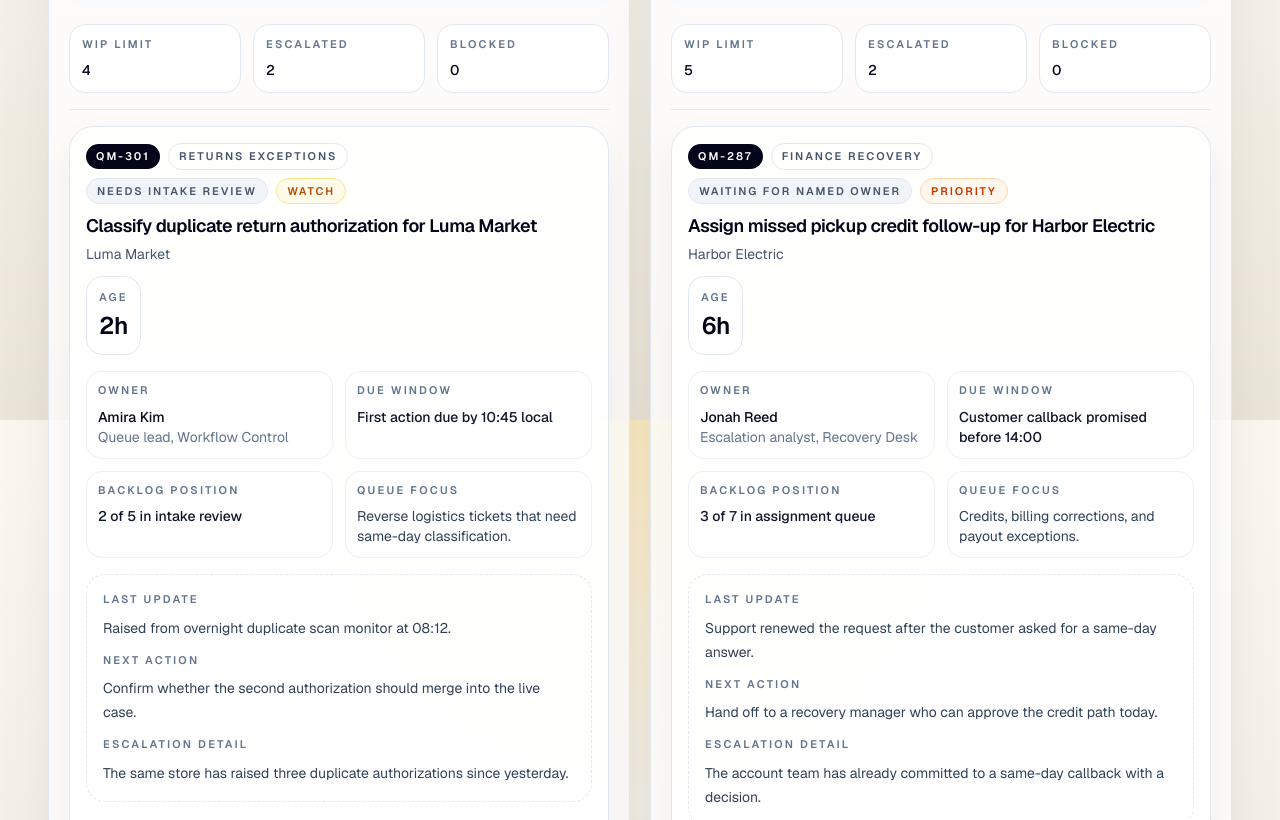
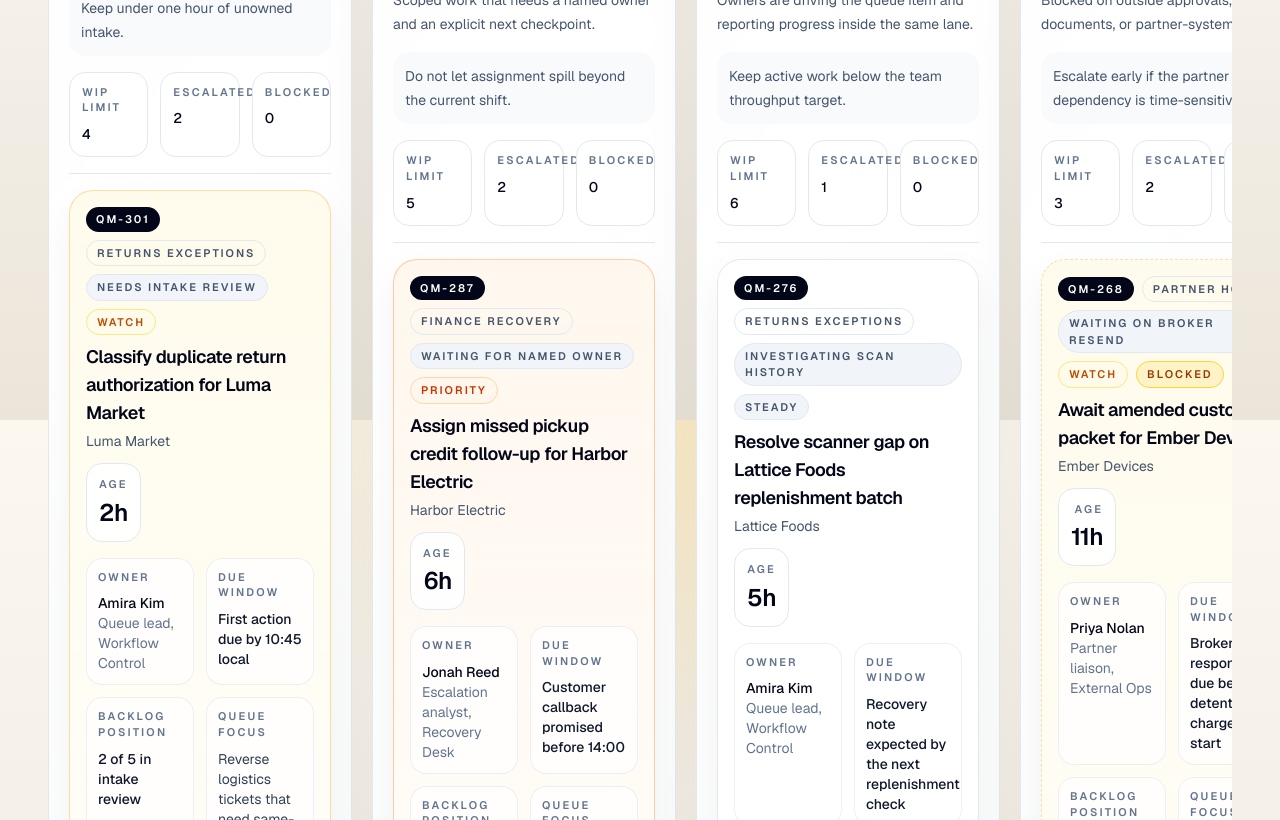
Before and after one commit to iamasx/api-test, a Next.js app: page /queue-monitor in a window 1280 px wide. Shown: the part 1980-2800 px from the top of the page. Built offline with nearby package versions, Linux system fonts and the light colour scheme.

Commit message:
feat: style queue monitor workflow

```diff
--- a/src/app/queue-monitor/_components/escalation-detail.tsx
+++ b/src/app/queue-monitor/_components/escalation-detail.tsx
@@ -1,4 +1,5 @@
 import type { QueueMonitorCardView } from "./queue-card";
+import styles from "../queue-monitor.module.css";
 
 export function EscalationDetail({ view }: { view: QueueMonitorCardView }) {
   const { item, queue, owner, escalation, column } = view;
@@ -6,9 +7,9 @@
   return (
     <aside
       aria-labelledby="queue-monitor-escalation-heading"
-      className="rounded-[1.9rem] border border-slate-200 bg-slate-950 p-6 text-white shadow-[0_26px_80px_rgba(15,23,42,0.22)] sm:p-7"
+      className={`rounded-[1.9rem] border border-slate-200 bg-slate-950 p-6 text-white shadow-[0_26px_80px_rgba(15,23,42,0.22)] sm:p-7 ${styles.detailPanel}`}
     >
-      <div className="space-y-6">
+      <div className={`space-y-6 ${styles.detailPanelContent}`}>
         <div className="space-y-3">
           <p className="text-[11px] font-semibold uppercase tracking-[0.26em] text-sky-200/82">
             Escalation detail
--- a/src/app/queue-monitor/_components/queue-card.tsx
+++ b/src/app/queue-monitor/_components/queue-card.tsx
@@ -5,6 +5,7 @@
   QueueMonitorOwner,
   QueueMonitorQueue,
 } from "../_data/queue-monitor-data";
+import styles from "../queue-monitor.module.css";
 
 export type QueueMonitorCardView = {
   item: QueueMonitorItem;
@@ -32,11 +33,13 @@
 
 export function QueueCard({ view }: { view: QueueMonitorCardView }) {
   const { item, queue, owner, escalation } = view;
+  const isPending =
+    item.columnId === "new-intake" || item.columnId === "ready-to-assign";
 
   return (
     <article
       aria-labelledby={`${item.id}-title`}
-      className={`rounded-[1.5rem] border p-4 shadow-[0_18px_40px_rgba(15,23,42,0.05)] ${
+      className={`rounded-[1.5rem] border p-4 shadow-[0_18px_40px_rgba(15,23,42,0.05)] ${styles.queueCard} ${
         item.blocked
           ? "border-amber-300 bg-amber-50/60"
           : escalation.id === "sla-risk"
@@ -45,6 +48,7 @@
       }`}
       data-blocked={item.blocked}
       data-escalation={escalation.id}
+      data-pending={isPending}
     >
       <div className="flex flex-wrap items-start justify-between gap-3">
         <div className="space-y-2">
@@ -171,7 +175,7 @@
         {item.tags.map((tag) => (
           <li
             key={tag}
-            className="rounded-full border border-slate-200 bg-white/90 px-3 py-1 text-xs font-medium text-slate-600"
+            className={`rounded-full border border-slate-200 bg-white/90 px-3 py-1 text-xs font-medium text-slate-600 ${styles.tag}`}
           >
             {tag}
           </li>
--- a/src/app/queue-monitor/_components/queue-column.tsx
+++ b/src/app/queue-monitor/_components/queue-column.tsx
@@ -1,4 +1,5 @@
 import type { QueueMonitorColumnDefinition } from "../_data/queue-monitor-data";
+import styles from "../queue-monitor.module.css";
 import { QueueCard, type QueueMonitorCardView } from "./queue-card";
 
 export function QueueColumn({
@@ -15,7 +16,7 @@
   return (
     <section
       aria-labelledby={headingId}
-      className="flex min-h-full flex-col rounded-[1.75rem] border border-slate-200 bg-white/78 p-5 shadow-[0_24px_60px_rgba(15,23,42,0.06)]"
+      className={`flex min-h-full flex-col rounded-[1.75rem] border border-slate-200 bg-white/78 p-5 shadow-[0_24px_60px_rgba(15,23,42,0.06)] ${styles.columnShell}`}
       data-column={column.id}
     >
       <div className="space-y-4 border-b border-slate-200 pb-4">
--- a/src/app/queue-monitor/page.tsx
+++ b/src/app/queue-monitor/page.tsx
@@ -12,6 +12,7 @@
   queueMonitorOwners,
   queueMonitorQueues,
 } from "./_data/queue-monitor-data";
+import styles from "./queue-monitor.module.css";
 
 export const metadata: Metadata = {
   title: "Queue Monitor",
@@ -111,9 +112,11 @@
 
   return (
     <main className="mx-auto flex w-full max-w-[98rem] flex-1 flex-col gap-8 px-6 py-10 sm:px-10 lg:px-12 lg:py-14">
-      <section className="overflow-hidden rounded-[2.25rem] border border-[var(--line)] bg-[var(--surface)] shadow-[0_28px_90px_rgba(15,23,42,0.08)]">
+      <section
+        className={`overflow-hidden rounded-[2.25rem] border border-[var(--line)] bg-[var(--surface)] shadow-[0_28px_90px_rgba(15,23,42,0.08)] ${styles.heroSurface}`}
+      >
         <div className="grid gap-8 px-6 py-8 sm:px-10 lg:grid-cols-[minmax(0,1.3fr)_minmax(18rem,0.85fr)] lg:px-12 lg:py-12">
-          <div className="space-y-6">
+          <div className={`space-y-6 ${styles.heroPanel}`}>
             <div className="flex flex-wrap items-center gap-3">
               <p className="rounded-full bg-sky-100 px-3 py-1 text-sm font-semibold uppercase tracking-[0.28em] text-sky-700">
                 Queue Monitor
@@ -154,7 +157,9 @@
             </div>
           </div>
 
-          <aside className="rounded-[1.85rem] border border-slate-200/80 bg-slate-950 p-6 text-white shadow-[0_24px_60px_rgba(15,23,42,0.16)]">
+          <aside
+            className={`rounded-[1.85rem] border border-slate-200/80 bg-slate-950 p-6 text-white shadow-[0_24px_60px_rgba(15,23,42,0.16)] ${styles.heroAside}`}
+          >
             <div className="space-y-5">
               <div>
                 <p className="text-[11px] font-semibold uppercase tracking-[0.24em] text-sky-200/78">
@@ -226,7 +231,7 @@
           {summaryMetrics.map((metric) => (
             <article
               key={metric.label}
-              className="rounded-[1.5rem] border border-slate-200 bg-white/82 p-5 shadow-[0_18px_45px_rgba(15,23,42,0.05)]"
+              className={`rounded-[1.5rem] border border-slate-200 bg-white/82 p-5 shadow-[0_18px_45px_rgba(15,23,42,0.05)] ${styles.metricCard}`}
               role="listitem"
             >
               <p className="text-[11px] font-semibold uppercase tracking-[0.2em] text-slate-500">
@@ -264,7 +269,8 @@
           {queueSummaries.map(({ queue, itemCount, blockedCount, highestEscalation }) => (
             <article
               key={queue.id}
-              className="rounded-[1.5rem] border border-slate-200 bg-white/82 p-5 shadow-[0_18px_45px_rgba(15,23,42,0.05)]"
+              className={`rounded-[1.5rem] border border-slate-200 bg-white/82 p-5 shadow-[0_18px_45px_rgba(15,23,42,0.05)] ${styles.queueSummaryCard}`}
+              data-escalation={highestEscalation.id}
               role="listitem"
             >
               <p className="text-[11px] font-semibold uppercase tracking-[0.24em] text-slate-500">
@@ -320,16 +326,20 @@
           </p>
         </div>
 
-        <div className="grid gap-6 2xl:grid-cols-[minmax(0,1.6fr)_minmax(22rem,0.9fr)]">
-          <div id="queue-monitor-columns" className="grid gap-5 xl:grid-cols-2">
-            {columnViews.map(({ column, items }) => (
-              <QueueColumn key={column.id} column={column} items={items} />
-            ))}
+        <div className={styles.workflowGrid}>
+          <div className={styles.columnScroller}>
+            <div
+              id="queue-monitor-columns"
+              className={styles.columnGrid}
+              data-testid="queue-monitor-columns"
+            >
+              {columnViews.map(({ column, items }) => (
+                <QueueColumn key={column.id} column={column} items={items} />
+              ))}
+            </div>
           </div>
 
-          <article
-            className="self-start"
-          >
+          <article className={styles.detailRail}>
             <EscalationDetail view={focusedView} />
           </article>
         </div>
--- /dev/null
+++ b/src/app/queue-monitor/queue-monitor.module.css
@@ -0,0 +1,253 @@
+.heroSurface {
+  position: relative;
+  isolation: isolate;
+}
+
+.heroSurface::before {
+  content: "";
+  position: absolute;
+  inset: auto -5rem -6rem auto;
+  width: 20rem;
+  height: 20rem;
+  border-radius: 9999px;
+  background:
+    radial-gradient(circle, rgba(56, 189, 248, 0.2) 0%, rgba(56, 189, 248, 0) 72%);
+  pointer-events: none;
+}
+
+.heroSurface::after {
+  content: "";
+  position: absolute;
+  inset: 0;
+  background:
+    linear-gradient(115deg, rgba(255, 255, 255, 0.72), rgba(255, 255, 255, 0) 42%),
+    radial-gradient(circle at top left, rgba(226, 232, 240, 0.76), rgba(226, 232, 240, 0) 48%);
+  opacity: 0.88;
+  pointer-events: none;
+}
+
+.heroPanel,
+.heroAside {
+  position: relative;
+  z-index: 1;
+}
+
+.heroAside {
+  backdrop-filter: blur(16px);
+}
+
+.metricCard,
+.queueSummaryCard,
+.columnShell,
+.queueCard,
+.detailPanel {
+  position: relative;
+  overflow: hidden;
+}
+
+.metricCard::after,
+.queueSummaryCard::after {
+  content: "";
+  position: absolute;
+  right: -2rem;
+  bottom: -2.5rem;
+  width: 7.5rem;
+  height: 7.5rem;
+  border-radius: 9999px;
+  background: rgba(255, 255, 255, 0.5);
+  pointer-events: none;
+}
+
+.metricCard > *,
+.queueSummaryCard > *,
+.detailPanelContent {
+  position: relative;
+  z-index: 1;
+}
+
+.queueSummaryCard::before {
+  content: "";
+  position: absolute;
+  inset: 0 auto 0 0;
+  width: 0.35rem;
+  background: var(--summary-accent, rgba(148, 163, 184, 0.8));
+}
+
+.queueSummaryCard[data-escalation="watch"] {
+  --summary-accent: #f59e0b;
+}
+
+.queueSummaryCard[data-escalation="priority"] {
+  --summary-accent: #f97316;
+}
+
+.queueSummaryCard[data-escalation="sla-risk"] {
+  --summary-accent: #e11d48;
+}
+
+.workflowGrid {
+  display: grid;
+  gap: 1.5rem;
+  align-items: start;
+}
+
+.columnScroller {
+  overflow-x: auto;
+  padding-bottom: 0.5rem;
+  scrollbar-width: thin;
+}
+
+.columnGrid {
+  display: grid;
+  gap: 1.25rem;
+  grid-template-columns: repeat(5, minmax(19rem, 1fr));
+  min-width: 100rem;
+}
+
+.detailRail {
+  align-self: start;
+}
+
+.detailPanel {
+  background:
+    linear-gradient(180deg, rgba(15, 23, 42, 0.96), rgba(15, 23, 42, 0.92)),
+    radial-gradient(circle at top right, rgba(56, 189, 248, 0.16), rgba(56, 189, 248, 0) 42%);
+}
+
+.detailPanel::before {
+  content: "";
+  position: absolute;
+  inset: auto -4rem -4rem auto;
+  width: 12rem;
+  height: 12rem;
+  border-radius: 9999px;
+  background:
+    radial-gradient(circle, rgba(56, 189, 248, 0.18) 0%, rgba(56, 189, 248, 0) 72%);
+  pointer-events: none;
+}
+
+.columnShell {
+  background:
+    linear-gradient(180deg, rgba(255, 255, 255, 0.9), rgba(248, 250, 252, 0.96)),
+    linear-gradient(135deg, rgba(255, 255, 255, 0.95), rgba(241, 245, 249, 0.82));
+}
+
+.columnShell::before {
+  content: "";
+  position: absolute;
+  inset: 0 0 auto;
+  height: 0.35rem;
+  background:
+    linear-gradient(90deg, var(--column-accent), color-mix(in srgb, var(--column-accent) 36%, white));
+}
+
+.columnShell[data-column="new-intake"] {
+  --column-accent: #0284c7;
+}
+
+.columnShell[data-column="ready-to-assign"] {
+  --column-accent: #0f766e;
+}
+
+.columnShell[data-column="actively-working"] {
+  --column-accent: #7c3aed;
+}
+
+.columnShell[data-column="awaiting-external"] {
+  --column-accent: #d97706;
+}
+
+.columnShell[data-column="ready-to-close"] {
+  --column-accent: #059669;
+}
+
+.queueCard {
+  transition:
+    transform 180ms ease,
+    box-shadow 180ms ease,
+    border-color 180ms ease;
+}
+
+.queueCard:hover {
+  transform: translateY(-2px);
+  box-shadow: 0 22px 45px rgba(15, 23, 42, 0.09);
+}
+
+.queueCard[data-pending="true"] {
+  background:
+    linear-gradient(180deg, rgba(240, 249, 255, 0.92), rgba(255, 255, 255, 0.98));
+}
+
+.queueCard[data-escalation="watch"] {
+  border-color: rgba(245, 158, 11, 0.34);
+  background:
+    linear-gradient(180deg, rgba(255, 251, 235, 0.94), rgba(255, 255, 255, 0.99));
+}
+
+.queueCard[data-escalation="priority"] {
+  border-color: rgba(249, 115, 22, 0.34);
+  background:
+    linear-gradient(180deg, rgba(255, 247, 237, 0.95), rgba(255, 255, 255, 0.99));
+}
+
+.queueCard[data-escalation="sla-risk"] {
+  border-color: rgba(225, 29, 72, 0.36);
+  background:
+    linear-gradient(180deg, rgba(255, 241, 242, 0.96), rgba(255, 255, 255, 0.99));
+  box-shadow: 0 24px 55px rgba(225, 29, 72, 0.12);
+}
+
+.queueCard[data-blocked="true"] {
+  border-style: dashed;
+}
+
+.queueCard[data-blocked="true"]::after {
+  content: "";
+  position: absolute;
+  inset: auto -2rem -2rem auto;
+  width: 7rem;
+  height: 7rem;
+  border-radius: 9999px;
+  background:
+    radial-gradient(circle, rgba(250, 204, 21, 0.2) 0%, rgba(250, 204, 21, 0) 72%);
+  pointer-events: none;
+}
+
+.queueCard > * {
+  position: relative;
+  z-index: 1;
+}
+
+.tag {
+  backdrop-filter: blur(10px);
+}
+
+@media (min-width: 1536px) {
+  .workflowGrid {
+    grid-template-columns: minmax(0, 1fr) minmax(22rem, 25rem);
+  }
+
+  .detailRail {
+    position: sticky;
+    top: 1.5rem;
+  }
+}
+
+@media (min-width: 1800px) {
+  .columnGrid {
+    min-width: 0;
+  }
+}
+
+@media (max-width: 767px) {
+  .heroSurface::before {
+    right: -4rem;
+    bottom: -4rem;
+    width: 14rem;
+    height: 14rem;
+  }
+
+  .columnGrid {
+    min-width: 86rem;
+  }
+}
```
